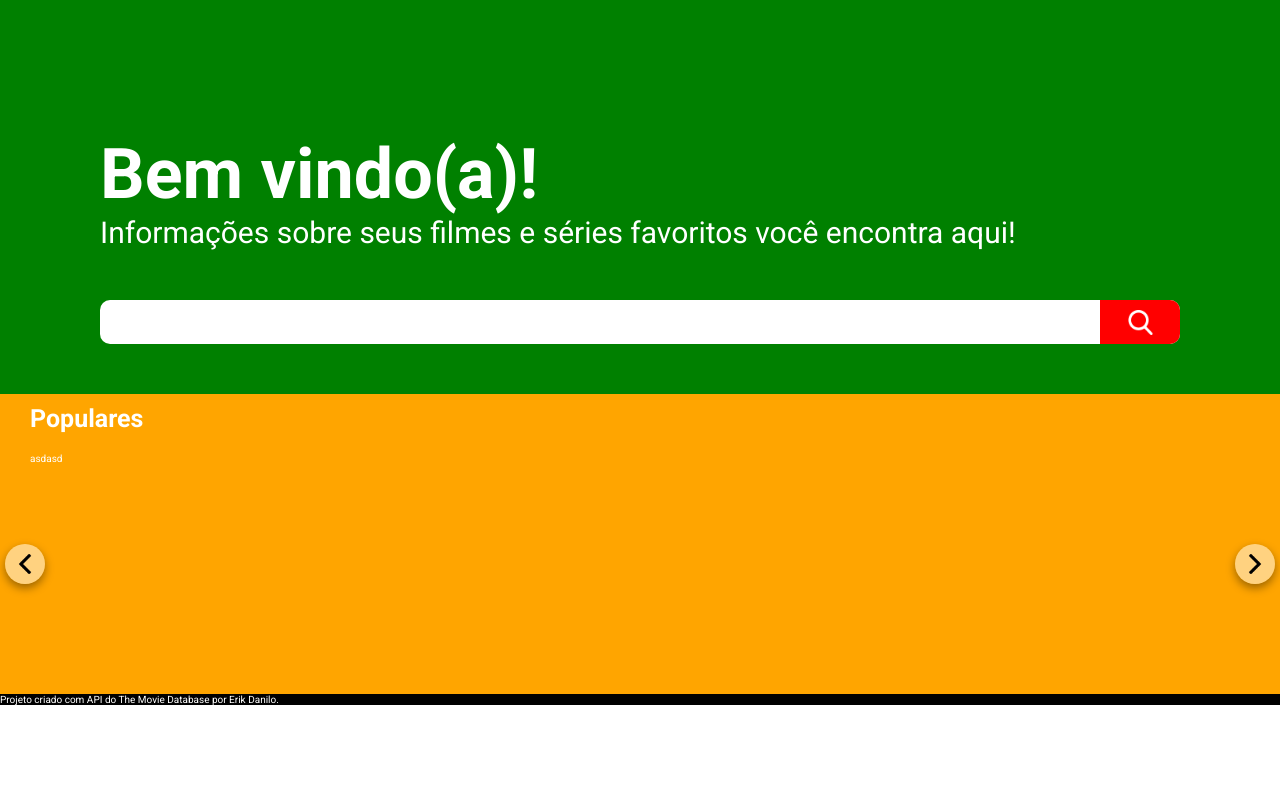
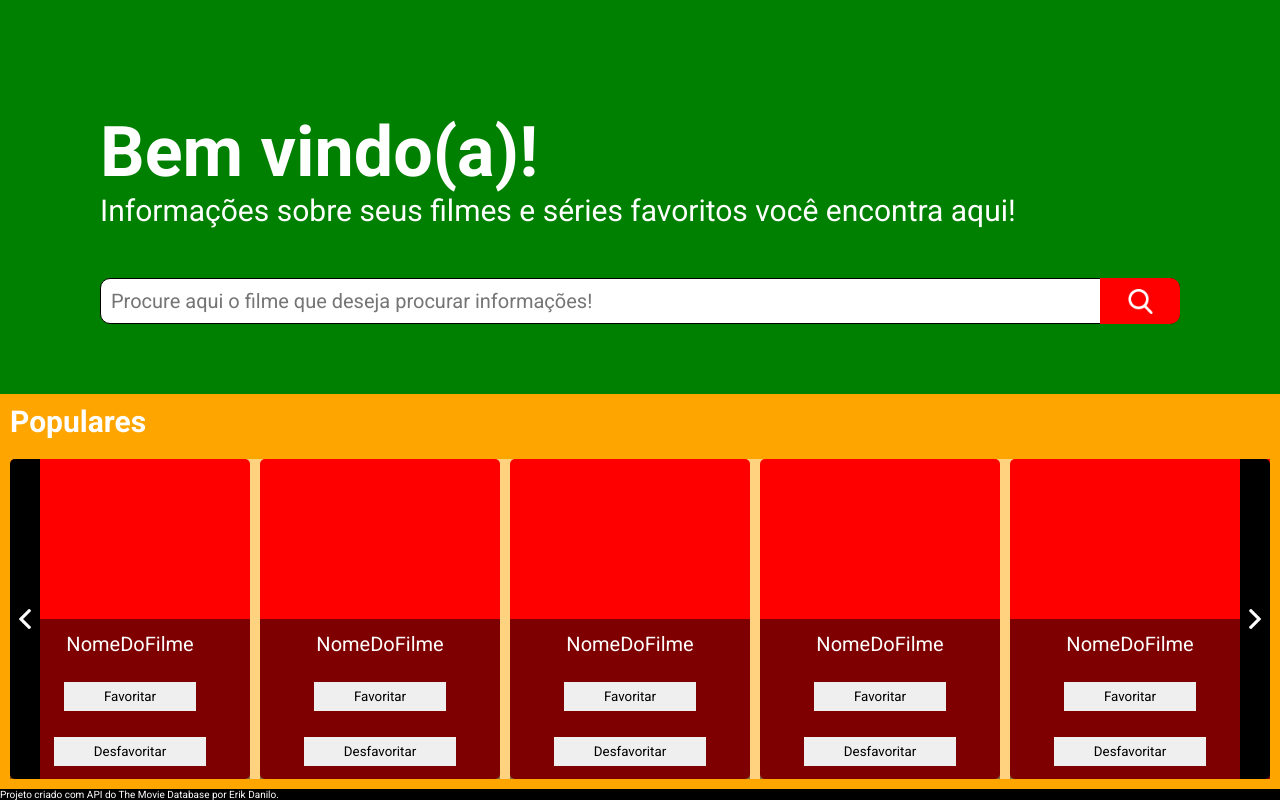
Before and after one commit to ErikDCAlmeida/Vue-TMDB-Project, a Vue app: page / in a window 1280 px wide. Shown: the part 206-1006 px from the top of the page. Before the commit the page ends 911 px from the top, so only its background shows below. Built offline with nearby package versions, Linux system fonts and the light colour scheme.

Commit message:
Funcionalidade básica slide da Home, SearchArea e MovieHome criadas.

```diff
--- a/src/components/MovieHome.vue
+++ b/src/components/MovieHome.vue
@@ -1,5 +1,11 @@
 <template>
-  <div>asdasd</div>
+  <div class="movie">
+    <div class="bgInfos">
+      <p>NomeDoFilme</p>
+      <button>Favoritar</button>
+      <button>Desfavoritar</button>
+    </div>
+  </div>
 </template>
 
 <script>
@@ -8,4 +14,34 @@ export default {
 };
 </script>
 
-<style lang="scss" scoped></style>
+<style lang="scss" scoped>
+.movie {
+  display: flex;
+  flex-direction: column;
+  height: 32rem;
+  width: 24rem;
+  border-radius: 0.5rem;
+  position: relative;
+  background: red;
+  margin-right: 1rem;
+  .bgInfos {
+    background: rgba(0, 0, 0, 0.5);
+    position: absolute;
+    bottom: 0;
+    width: 100%;
+    height: 50%;
+    display: flex;
+    flex-direction: column;
+    justify-content: space-around;
+    align-items: center;
+    p {
+      font-size: 2rem;
+    }
+    button {
+      outline: none;
+      border: none;
+      padding: 0.7rem 4rem;
+    }
+  }
+}
+</style>
--- a/src/components/SearchArea.vue
+++ b/src/components/SearchArea.vue
@@ -1,7 +1,12 @@
 <template>
   <form>
     <label for="search" class="sr-only"> Qual filme deseja procurar? </label>
-    <input type="text" name="search" id="search" />
+    <input
+      type="text"
+      name="search"
+      id="search"
+      placeholder="Procure aqui o filme que deseja procurar informações!"
+    />
     <button type="submit" id="btnSearch">
       <img src="../assets/search.png" alt="searchIcon" />
     </button>
@@ -26,6 +31,7 @@ form {
     padding: 1rem 9rem 1rem 1rem;
     border-radius: 1rem;
     font-size: 2rem;
+    border: 0.1rem solid #000;
   }
   #btnSearch {
     outline: none;
@@ -37,6 +43,9 @@ form {
     height: 100%;
     width: 8rem;
     border-radius: 0 1rem 1rem 0;
+    border-top: 0.1rem;
+    border-right: 0.1rem;
+    border-bottom: 0.1rem;
     cursor: pointer;
     background: #f00;
     display: flex;
--- a/src/views/Home.vue
+++ b/src/views/Home.vue
@@ -12,13 +12,36 @@
       </div>
     </div>
     <div class="areaMovies">
-      <button class="btnLeft">
+      <h2>Populares</h2>
+      <div class="areaslideMovies">
+        <button class="btnLeft" @click="moveSlide(1)">
           <img src="../assets/arrow-left.png" alt="arrowLeftIcon" />
         </button>
-      <h2>Populares</h2>
+        <div class="areaWithAllMoviesHome">
           <MovieHome />
-      <div class="btnRight">
+          <MovieHome />
+          <MovieHome />
+          <MovieHome />
+          <MovieHome />
+          <MovieHome />
+          <MovieHome />
+          <MovieHome />
+          <MovieHome />
+          <MovieHome />
+          <MovieHome />
+          <MovieHome />
+          <MovieHome />
+          <MovieHome />
+          <MovieHome />
+          <MovieHome />
+          <MovieHome />
+          <MovieHome />
+          <MovieHome />
+          <MovieHome />
+        </div>
+        <div class="btnRight" @click="moveSlide(2)">
           <img src="../assets/arrow-right.png" alt="arrowRightIcon" />
+        </div>
       </div>
     </div>
   </section>
@@ -30,16 +53,62 @@ import MovieHome from "@/components/MovieHome.vue";
 
 export default {
   name: "Home",
+  data() {
+    return {
+      el: null,
+      papel: null,
+    };
+  },
   components: {
     SearchArea,
     MovieHome,
+  },
+  created() {
+    this.fetchAPI();
+  },
+  mounted() {
+    document.querySelector(".areaWithAllMoviesHome").style.marginLeft =
+      "calc(0rem)";
+    this.el = document.querySelector(".areaWithAllMoviesHome");
+  },
+  methods: {
+    fetchAPI() {},
+    moveSlide(value) {
+      if (document.body.clientWidth >= 500) {
+        let marginSlide = this.el.style.marginLeft;
+        this.moveSlideInfos(value, marginSlide, 37.1);
+      } else {
+        let marginSlide = this.el.style.marginLeft;
+        this.moveSlideInfos(value, marginSlide, 14.84);
+      }
+    },
+    moveSlideInfos(value, marginSlide, number) {
+      if (marginSlide === "calc(0rem)") {
+        if (value === 1) {
+          this.el.style.marginLeft = `calc(${marginSlide} + 0rem`;
+        } else {
+          this.el.style.marginLeft = `calc(${marginSlide} - ${number}rem`;
+        }
+      } else if (marginSlide === "calc(-371rem)") {
+        if (value === 1) {
+          this.el.style.marginLeft = `calc(${marginSlide} + ${number}rem`;
+        } else {
+          this.el.style.marginLeft = `calc(${marginSlide} - 0rem`;
+        }
+      } else {
+        if (value === 1) {
+          this.el.style.marginLeft = `calc(${marginSlide} + ${number}rem`;
+        } else {
+          this.el.style.marginLeft = `calc(${marginSlide} - ${number}rem`;
+        }
+      }
+    },
   },
 };
 </script>
 
 <style lang="scss" scoped>
 section {
-  background: gray;
   .banner {
     background: green;
     min-height: 60rem;
@@ -63,43 +132,57 @@ section {
       width: 100%;
       max-width: 110rem;
       margin: 0 auto;
-      margin-bottom: 5rem;
+      margin-bottom: 7rem;
       padding: 0 1rem;
     }
   }
   .areaMovies {
     background: orange;
+    min-height: 30rem;
+    padding: 1rem;
+    display: flex;
+    overflow: hidden;
+    flex-direction: column;
+    h2 {
+      font-size: 3rem;
+      margin-bottom: 2rem;
+    }
+    .areaslideMovies {
       position: relative;
-    min-height: 30rem;
-    padding: 1rem 3rem;
-    display: flex;
-    flex-direction: column;
+      overflow: hidden;
       .btnLeft,
       .btnRight {
         outline: none;
         border: none;
-      box-shadow: 0px 4px 10px rgba(0, 0, 0, 0.4);
-      background: rgba(255, 255, 255, 0.5);
+        background: rgba(0, 0, 0, 1);
         display: inline-flex;
         align-items: center;
         position: absolute;
-      top: 50%;
-      border-radius: 50%;
-      padding: 1rem;
+        z-index: 99;
+        top: 0;
+        height: 100%;
+        padding: 0.5rem;
         cursor: pointer;
         img {
           width: 2rem;
         }
       }
       .btnLeft {
-      left: 0.5rem;
+        left: 0rem;
+        border-radius: 0.5rem 0 0 0.5rem;
       }
       .btnRight {
-      right: 0.5rem;
+        right: 0rem;
+        border-radius: 0 0.5rem 0.5rem 0;
       }
-    h2 {
-      font-size: 2.5rem;
-      margin-bottom: 2rem;
+      .areaWithAllMoviesHome {
+        background: rgba(255, 255, 255, 0.5);
+        flex: 1;
+        display: flex;
+        width: calc((24rem * 20) + (1rem * 20));
+        transition: all 0.5s;
+        border-radius: 0.5rem;
+      }
     }
   }
 }
```
Also changed, not shown: src/assets/arrow-left.png, src/assets/arrow-right.png. Lines whose indentation alone changed are shown as unchanged.
